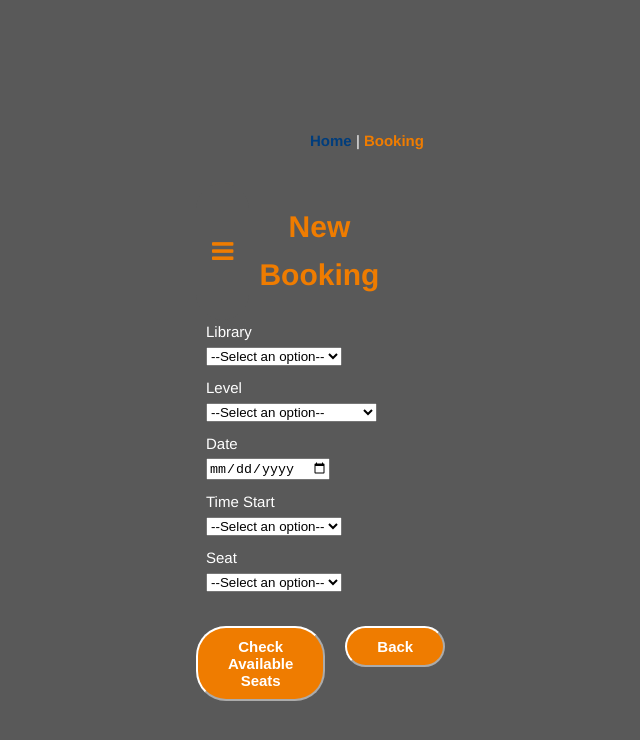
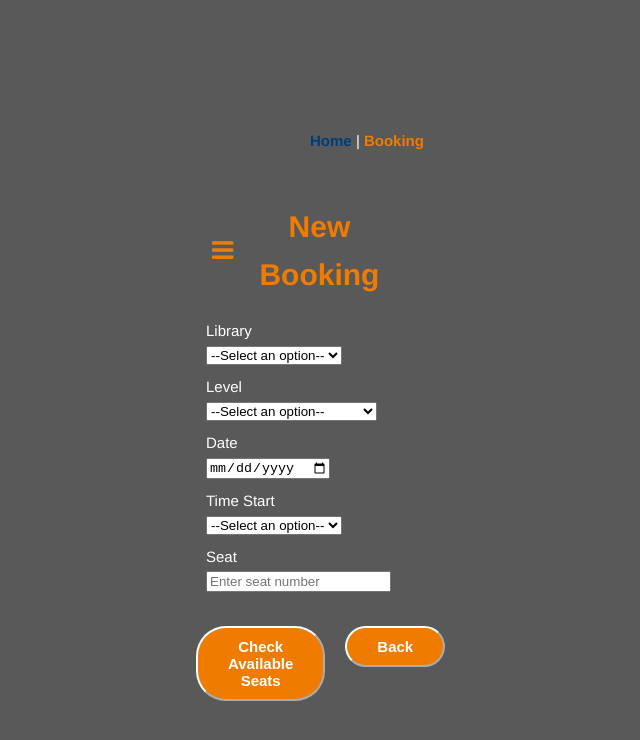
Before and after one commit to BT3103AppDev1/l1-final-project-group-17, a Vue app: page /Booking in a window 1280 px wide. Shown: the top 740 px of the page, without its empty margins (92-732 px from the left). Built offline with nearby package versions, Linux system fonts and the light colour scheme.

Commit message:
change seat input type

```diff
--- a/src/components/TheBookingPage.vue
+++ b/src/components/TheBookingPage.vue
@@ -65,21 +65,7 @@
                 </div>
 
                 <label for = "seat">Seat</label> <br>
-                <select name = "seat" id = "seat">
-                    <option value = "select">--Select an option--</option>
-                    <option id = "1" value = "1">1</option>
-                    <option id = "2" value = "2">2</option>
-                    <option id = "3" value = "3">3</option>
-                    <option id = "4" value = "4">4</option>
-                    <option id = "5" value = "5">5</option>
-                    <option id = "6" value = "6">6</option>
-                    <option id = "7" value = "7">7</option>
-                    <option id = "8" value = "8">8</option>
-                    <option id = "9" value = "9">9</option>
-                    <option id = "10" value = "10">10</option>
-                    <option id = "11" value = "11">11</option>
-                    <option id = "12" value = "12">12</option>
-                </select>
+                <input type="number" id = "seat" required="" placeholder = "Enter seat number">
                 <br><br>
 
             </div>
@@ -171,6 +157,8 @@
                 let time1 = document.getElementById("time1").value
                 let time2 = document.getElementById("time2").value
                 let seat = document.getElementById("seat").value
+
+                console.log(seat)
 
                 if (library == "select" || level == "select" || time1 == "select" || time2 == "select" || bookingdate == "" || seat == "select") {
                     alert("Some fields are not selected!")
```
